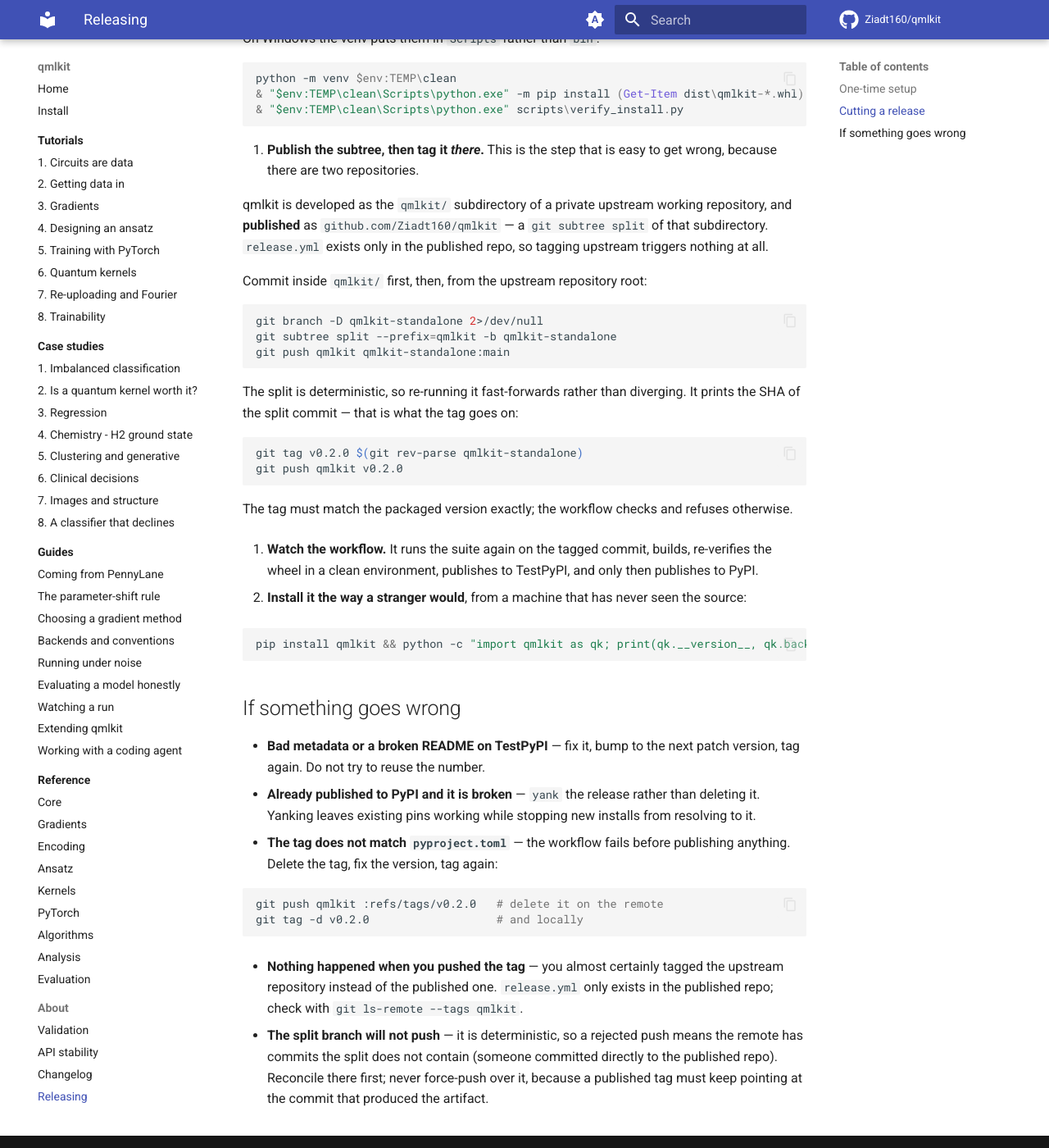
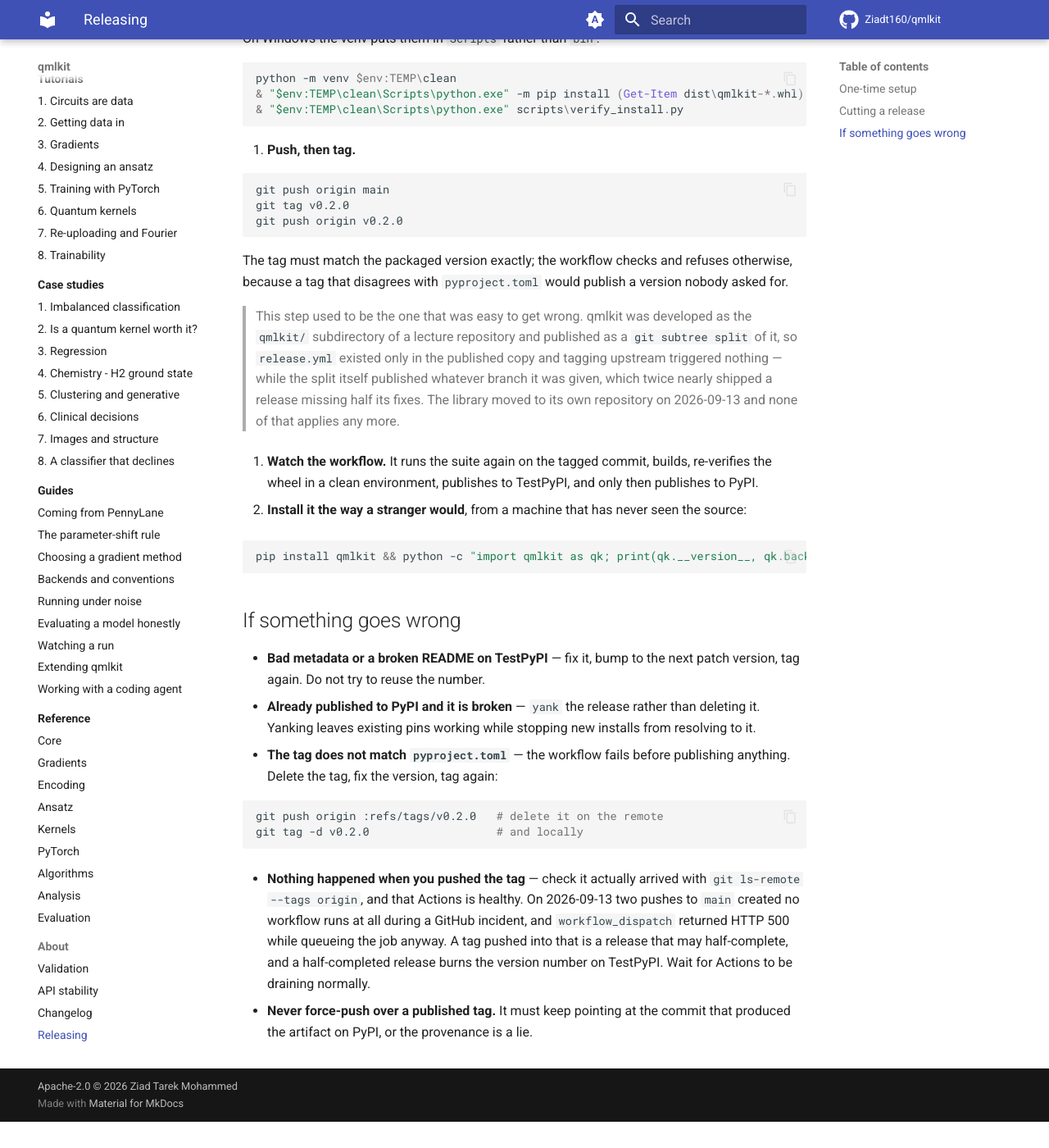
Before and after one commit to Ziadt160/qmlkit, an MkDocs documentation site: the page built from docs/about/releasing.md, in a window 1280 px wide and 1400 px high, scrolled down 1481 px. Shown: the whole window at 82% size. Built offline with MkDocs 1.6.1 and Material for MkDocs 9.7.7, drawn with Linux system fonts in a browser that asks for light colours; comment, search, counter and statistics services are not loaded; after the commit the page ends 2849 px from its top, so only the background shows below that.

Commit message:
Retire the subtree split from the documentation that described it
The library moved out of the lecture repository today and into this one, which
made three documents wrong in the same way: HANDOFF, AGENTS and RELEASING all
explained that this repo was a `git subtree split` of a subdirectory somewhere
else, that `release.yml` existed only in the published copy, and that the tag
went on the split commit rather than here. None of that is true any more, and a
release procedure that is wrong is worse than one that is missing.

Releasing is now `git tag v0.2.0 && git push origin v0.2.0`.

The history is kept rather than deleted, because it is the reason the move
happened: a split publishes whatever branch it is given, so work on a sibling
branch is simply absent from the release, and that twice nearly shipped a
release missing half its fixes - once five of the ten audit fixes, once
tests/densesim.py, the reference the changelog cited by name.

The troubleshooting entry for "nothing happened when you pushed the tag" is
rewritten around what actually happened today instead: during a GitHub incident
two pushes to main created no workflow runs at all and workflow_dispatch
returned HTTP 500 while queueing the job anyway. A tag pushed into that can
half-complete, and a half-completed release burns the version number.

Co-Authored-By: Claude Opus 5 <noreply@anthropic.com>

````diff
--- a/RELEASING.md
+++ b/RELEASING.md
@@ -70,32 +70,25 @@ the final upload into something you approve by hand.
    & "$env:TEMP\clean\Scripts\python.exe" scripts\verify_install.py
    ```
 
-5. **Publish the subtree, then tag it *there*.** This is the step that is easy to get
-   wrong, because there are two repositories.
-
-qmlkit is developed as the `qmlkit/` subdirectory of a private upstream working
-   repository, and **published** as `github.com/Ziadt160/qmlkit` — a `git subtree
-   split` of that subdirectory. `release.yml` exists only in the published repo, so
-   tagging upstream triggers nothing at all.
-
-   Commit inside `qmlkit/` first, then, from the upstream repository root:
+5. **Push, then tag.**
 
    ```bash
-   git branch -D qmlkit-standalone 2>/dev/null
-   git subtree split --prefix=qmlkit -b qmlkit-standalone
-   git push qmlkit qmlkit-standalone:main
-   ```
-
-   The split is deterministic, so re-running it fast-forwards rather than diverging.
-   It prints the SHA of the split commit — that is what the tag goes on:
-
-   ```bash
-   git tag v0.2.0 $(git rev-parse qmlkit-standalone)
-   git push qmlkit v0.2.0
+   git push origin main
+   git tag v0.2.0
+   git push origin v0.2.0
    ```
 
    The tag must match the packaged version exactly; the workflow checks and refuses
-   otherwise.
+   otherwise, because a tag that disagrees with `pyproject.toml` would publish a
+   version nobody asked for.
+
+   > This step used to be the one that was easy to get wrong. qmlkit was developed as
+   > the `qmlkit/` subdirectory of a lecture repository and published as a
+   > `git subtree split` of it, so `release.yml` existed only in the published copy
+   > and tagging upstream triggered nothing — while the split itself published
+   > whatever branch it was given, which twice nearly shipped a release missing half
+   > its fixes. The library moved to its own repository on 2026-09-13 and none of that
+   > applies any more.
 
 6. **Watch the workflow.** It runs the suite again on the tagged commit, builds,
    re-verifies the wheel in a clean environment, publishes to TestPyPI, and only
@@ -119,15 +112,16 @@ qmlkit is developed as the `qmlkit/` subdirectory of a private upstream working
   anything. Delete the tag, fix the version, tag again:
 
   ```bash
-  git push qmlkit :refs/tags/v0.2.0   # delete it on the remote
+  git push origin :refs/tags/v0.2.0   # delete it on the remote
   git tag -d v0.2.0                   # and locally
   ```
 
-- **Nothing happened when you pushed the tag** — you almost certainly tagged the
-  upstream repository instead of the published one. `release.yml` only exists in the
-  published repo; check with `git ls-remote --tags qmlkit`.
+- **Nothing happened when you pushed the tag** — check it actually arrived with
+  `git ls-remote --tags origin`, and that Actions is healthy. On 2026-09-13 two
+  pushes to `main` created no workflow runs at all during a GitHub incident, and
+  `workflow_dispatch` returned HTTP 500 while queueing the job anyway. A tag pushed
+  into that is a release that may half-complete, and a half-completed release burns
+  the version number on TestPyPI. Wait for Actions to be draining normally.
 
-- **The split branch will not push** — it is deterministic, so a rejected push means
-  the remote has commits the split does not contain (someone committed directly to
-  the published repo). Reconcile there first; never force-push over it, because a
-  published tag must keep pointing at the commit that produced the artifact.
+- **Never force-push over a published tag.** It must keep pointing at the commit that
+  produced the artifact on PyPI, or the provenance is a lie.
````
Also changed, not shown: AGENTS.md (+8 -4 lines), HANDOFF.md (+19 -14 lines).
